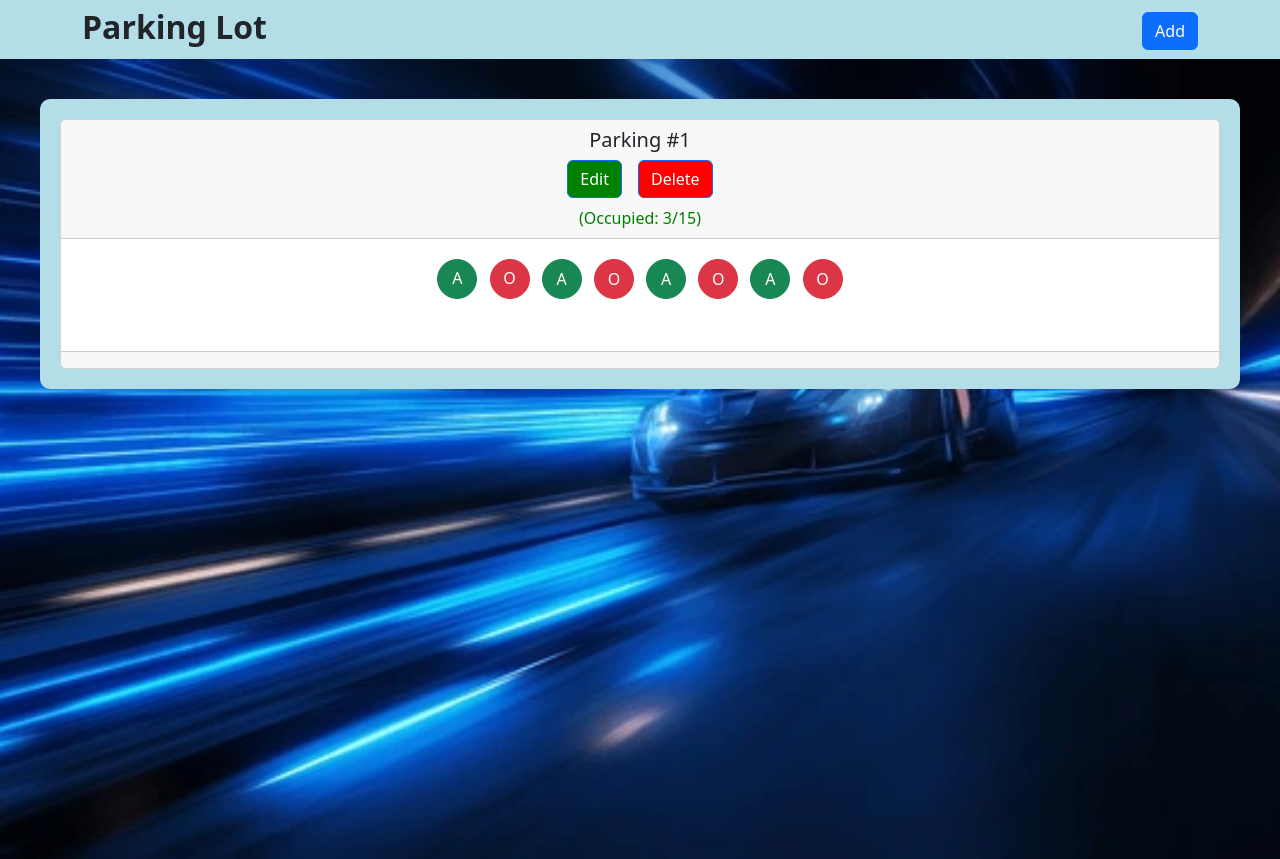
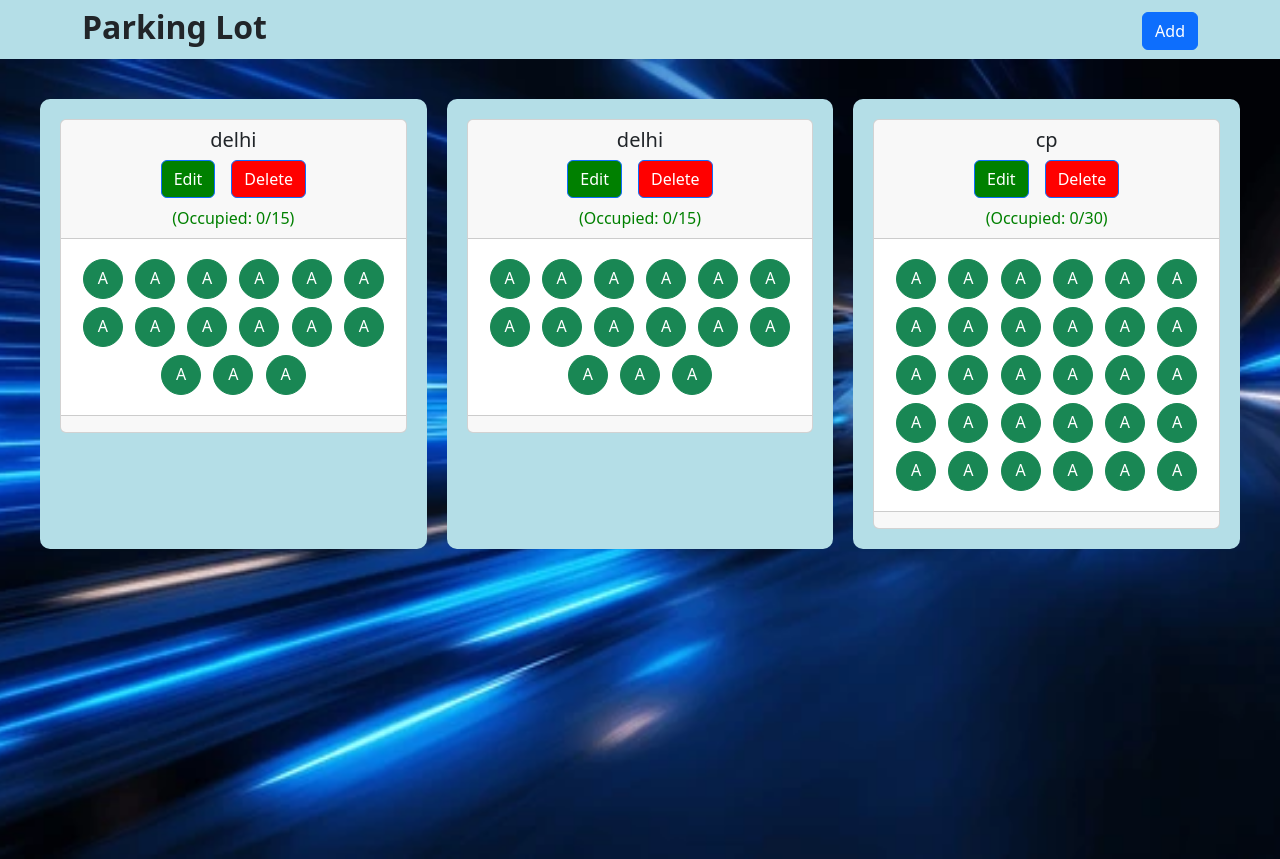
Before and after one commit to 22f3002027/Parking_app, a Flask app: page /admindashboard in a window 1280 px wide. Shown: the part 50-909 px from the top of the page. Run offline with Flask 3, Linux system fonts and the light colour scheme.

Commit message:
edit and update feature

```diff
--- a/controllers/admindashboard.py
+++ b/controllers/admindashboard.py
@@ -6,4 +6,5 @@ admin_dashboard = Blueprint('admindashboard', __name__)
 @admin_dashboard.route('/admindashboard', methods=['GET','POST'])
 def admindashboard():
 
-    return render_template('admindashboard.html')
+    parkingdetails = ParkingDetails.query.all()
+    return render_template('admindashboard.html',parkingdetails=parkingdetails)
--- a/models/models.py
+++ b/models/models.py
@@ -16,3 +16,4 @@ class ParkingDetails(db.Model):
     pincode = db.Column(db.Integer, nullable=False)
     price = db.Column(db.String(50), nullable=False)
     maxspots = db.Column(db.Integer, nullable=False)
+    occupied = db.Column(db.Integer, default=0)
--- a/templates/admindashboard.html
+++ b/templates/admindashboard.html
@@ -90,34 +90,33 @@
 
 <div class="card-container">
     <div class="card-wrap">
-      <form>
-      <!-- Repeat this card div to add more cards -->
+      {% for details in parkingdetails %}
       <div class="parking-card">
         <div class="card text-center">
           <div class="card-header">
-            <h5 class="card-title">Parking #1</h5>
+            <h5 class="card-title">{{ details.primeloc }}</h5>
             <div class="d-grid gap-2 d-md-flex justify-content-md-center">
-              <a href="/admindashboard/editParking" class="btn btn-primary me-md-2" style="background-color: green;">Edit</a>
+              <a href="/admindashboard/editParking/{{details.id}}" class="btn btn-primary me-md-2" style="background-color: green;">Edit</a>
               <button class="btn btn-primary" style="background-color: red;">Delete</button>
             </div>
-            <p class="card-text mt-2" style="color: green;">(Occupied: 3/15)</p>
+            <p class="card-text mt-2" style="color: green;">(Occupied: {{details.occupied}}/{{details.maxspots}})</p>
           </div>
+          {%set avail = details.maxspots - details.occupied%}
           <div class="card-body">
+            {% for i in range(avail) %}
             <a href="/admindashboard/viewDelSpot" class="btn btn-success btn-circle m-1">A</a>
+            {% endfor %}
+            {% for i in range(details.occupied) %}
             <a href="/admindashboard/viewDelSpot" class="btn btn-danger btn-circle m-1">O</a>
-            <button class="btn btn-success btn-circle m-1">A</button>
-            <button class="btn btn-danger btn-circle m-1">O</button>
-            <button class="btn btn-success btn-circle m-1">A</button>
-            <button class="btn btn-danger btn-circle m-1">O</button>
-            <button class="btn btn-success btn-circle m-1">A</button>
-            <button class="btn btn-danger btn-circle m-1">O</button>
+            {% endfor %}
           </div>
+
           <div class="card-footer text-muted"></div>
         </div>
       </div>
+      {% endfor %}
+      <!-- Duplicate the .parking-card div above to add more cards -->
 
-      <!-- Duplicate the .parking-card div above to add more cards -->
-      </form>
     </div>
   </div>
 </body>
```
Also changed, not shown: controllers/editParking.py (+19 -3 lines), controllers/updateparking.py (deleted, +0 -19 lines), templates/editParking.html (+12 -12 lines), instance/parking.db.
